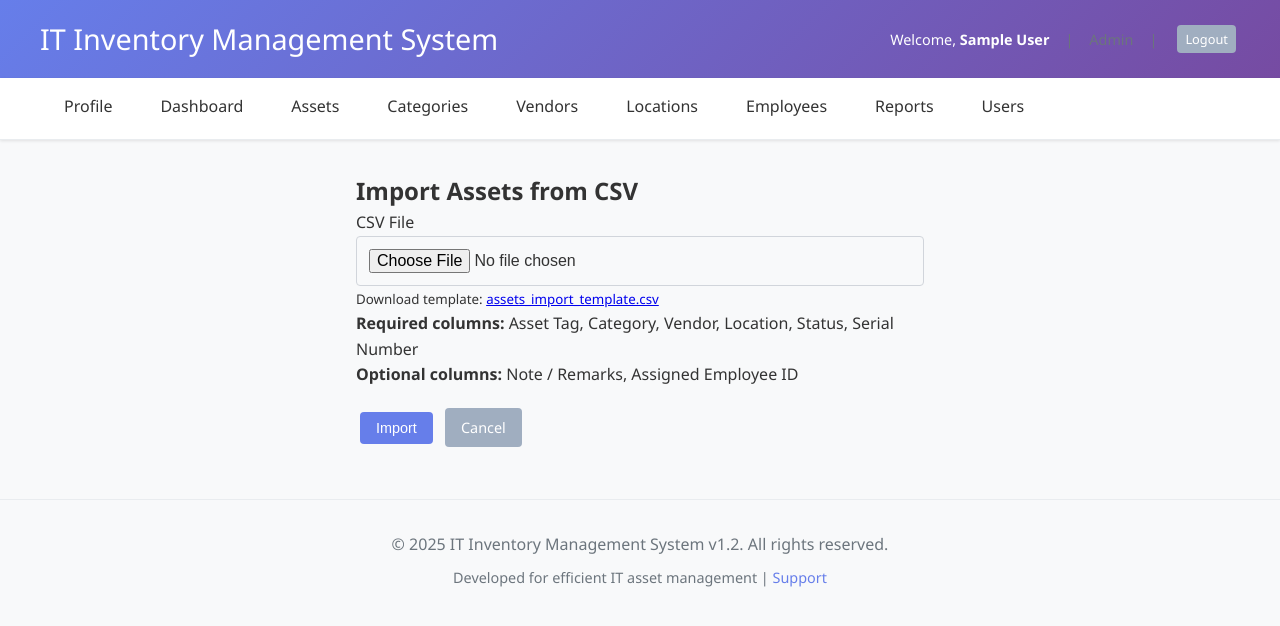
After one commit to canizter/itms, a PHP site: page /itms/import_assets.php in a window 1280 px wide. The commit adds this page. Shown: the top 626 px of the page. Run offline with PHP 8.4, Linux system fonts and the light colour scheme; the visitor is signed in with stand-in values (Sample User, id 1).

Commit message:
Release v1.2: Asset import status fix, asset_tag uniqueness, and version update across all pages

```diff
--- a/assets.php
+++ b/assets.php
@@ -1,5 +1,5 @@
 <?php
-$page_title = 'Assets';
+$page_title = 'Assets'; // ITMS v1.2
 require_once 'config/config.php';
 require_once 'includes/header.php';
 
@@ -170,8 +170,9 @@ try {
         <div>
             <?php if (hasRole('manager')): ?>
                 <a href="asset_add.php" class="btn btn-success">Add New Asset</a>
+                <a href="import_assets.php" class="btn btn-info">Import</a>
             <?php endif; ?>
-            <a href="export_assets.php" class="btn btn-secondary">Export CSV</a>
+            <a href="export_assets.php" class="btn btn-secondary">Export</a>
         </div>
     </div>
     <div class="card-body">
--- /dev/null
+++ b/assets_import_template.csv
@@ -0,0 +1,4 @@
+Asset Tag,Category,Vendor,Location,Status,Serial Number,Note / Remarks,Assigned Employee ID
+ASSET-001,Laptop,Dell,Main Office,In Use,SN-12345,For John Doe,EMP001
+ASSET-002,Monitor,Samsung,Main Office,Available,SN-54321,Spare monitor,
+ASSET-003,Printer,HP,Branch Office,In Repair,SN-99999,Needs maintenance,EMP002
--- a/config/config.php
+++ b/config/config.php
@@ -9,7 +9,7 @@ define('DB_NAME', 'itms_db');
 
 // Application settings
 define('APP_NAME', 'IT Inventory Management System');
-define('APP_VERSION', '1.0.0');
+define('APP_VERSION', '1.2');
 define('BASE_URL', 'http://localhost/itms/');
 
 // Session settings
--- a/export_assets.php
+++ b/export_assets.php
@@ -47,6 +47,9 @@ try {
         fputcsv($output, [
             $row['asset_tag'],
             $row['category_name'],
+<?php
+// ITMS v1.2
+require_once 'config/config.php';
             $row['vendor_name'],
             $row['location_name'],
             $row['status'],
--- /dev/null
+++ b/import_assets.php
@@ -0,0 +1,120 @@
+<?php
+// ITMS v1.2
+require_once 'config/config.php';
+require_once 'includes/header.php';
+
+$success = false;
+$error = '';
+
+if ($_SERVER['REQUEST_METHOD'] === 'POST' && isset($_FILES['csv_file'])) {
+    $file = $_FILES['csv_file']['tmp_name'];
+    if (($handle = fopen($file, 'r')) !== false) {
+        $pdo = getDBConnection();
+        $header = fgetcsv($handle);
+// Only allow: Asset Tag, Category, Vendor, Location, Status, Assigned Employee ID
+// Only allow: Asset Tag, Category, Vendor, Location, Status, Serial Number, Note / Remarks, Assigned Employee ID
+$expected = ['Asset Tag', 'Category', 'Vendor', 'Location', 'Status', 'Serial Number', 'Note / Remarks', 'Assigned Employee ID'];
+if ($header && array_map('strtolower', $header) === array_map('strtolower', $expected)) {
+    $rowCount = 0;
+    $rowNum = 1;
+    $errors = [];
+    while (($row = fgetcsv($handle)) !== false) {
+        $rowNum++;
+        list($asset_tag, $category, $vendor, $location, $status, $serial_number, $description, $employee_id) = $row;
+        // Check category exists
+        $cat_id = null;
+        if ($category) {
+            $stmt = $pdo->prepare('SELECT id FROM categories WHERE name = ?');
+            $stmt->execute([$category]);
+            $cat_id = $stmt->fetchColumn();
+            if (!$cat_id) {
+                $errors[] = "Row $rowNum: Category '$category' does not exist.";
+                continue;
+            }
+        }
+        // Check vendor exists
+        $ven_id = null;
+        if ($vendor) {
+            $stmt = $pdo->prepare('SELECT id FROM vendors WHERE name = ?');
+            $stmt->execute([$vendor]);
+            $ven_id = $stmt->fetchColumn();
+            if (!$ven_id) {
+                $errors[] = "Row $rowNum: Vendor '$vendor' does not exist.";
+                continue;
+            }
+        }
+        // Check location exists
+        $loc_id = null;
+        if ($location) {
+            $stmt = $pdo->prepare('SELECT id FROM locations WHERE name = ?');
+            $stmt->execute([$location]);
+            $loc_id = $stmt->fetchColumn();
+            if (!$loc_id) {
+                $errors[] = "Row $rowNum: Location '$location' does not exist.";
+                continue;
+            }
+        }
+        // Find employee by ID only
+        $emp_id = null;
+        if ($employee_id) {
+            $stmt = $pdo->prepare('SELECT id FROM employees WHERE employee_id = ?');
+            $stmt->execute([$employee_id]);
+            $emp_id = $stmt->fetchColumn();
+        }
+        // Map status from display value to ENUM value
+        $status_enum_map = [
+            'in use' => 'active',
+            'available' => 'inactive',
+            'in repair' => 'maintenance',
+            'retired' => 'disposed',
+        ];
+        $status_key = strtolower(trim($status));
+        $status = $status_enum_map[$status_key] ?? 'inactive'; // Default to 'inactive' (Available)
+                // Insert or update asset (upsert by asset_tag)
+                $stmt = $pdo->prepare('SELECT id FROM assets WHERE asset_tag = ?');
+                $stmt->execute([$asset_tag]);
+                $asset_id = $stmt->fetchColumn();
+        if ($asset_id) {
+            // Update all relevant fields except asset_tag
+            $pdo->prepare('UPDATE assets SET category_id=?, vendor_id=?, location_id=?, status=?, serial_number=?, description=?, assigned_to_employee_id=? WHERE id=?')
+                ->execute([$cat_id, $ven_id, $loc_id, $status, $serial_number, $description, $emp_id, $asset_id]);
+        } else {
+            $pdo->prepare('INSERT INTO assets (asset_tag, category_id, vendor_id, location_id, status, serial_number, description, assigned_to_employee_id) VALUES (?, ?, ?, ?, ?, ?, ?, ?)')
+                ->execute([$asset_tag, $cat_id, $ven_id, $loc_id, $status, $serial_number, $description, $emp_id]);
+        }
+        $rowCount++;
+    }
+    if (empty($errors)) {
+        $success = true;
+    } else {
+        $error = implode('<br>', $errors);
+    }
+} else {
+    $error = 'Invalid CSV header. Please use the provided template.';
+}
+        fclose($handle);
+    } else {
+        $error = 'Failed to open uploaded file.';
+    }
+}
+?>
+<div class="container" style="max-width: 600px; margin: 2rem auto;">
+    <h2>Import Assets from CSV</h2>
+    <?php if ($success): ?>
+        <div class="alert alert-success">Assets imported successfully!</div>
+    <?php elseif ($error): ?>
+        <div class="alert alert-danger"><?php echo htmlspecialchars($error); ?></div>
+    <?php endif; ?>
+    <form method="POST" enctype="multipart/form-data">
+        <div class="form-group">
+            <label for="csv_file">CSV File</label>
+            <input type="file" name="csv_file" id="csv_file" class="form-control" accept=".csv" required>
+            <small>Download template: <a href="assets_import_template.csv" download>assets_import_template.csv</a></small><br>
+            <strong>Required columns:</strong> Asset Tag, Category, Vendor, Location, Status, Serial Number<br>
+            <strong>Optional columns:</strong> Note / Remarks, Assigned Employee ID<br>
+        </div>
+        <button type="submit" class="btn btn-primary">Import</button>
+        <a href="assets.php" class="btn btn-secondary">Cancel</a>
+    </form>
+</div>
+<?php require_once 'includes/footer.php'; ?>
```
Also changed, not shown: README.md.
